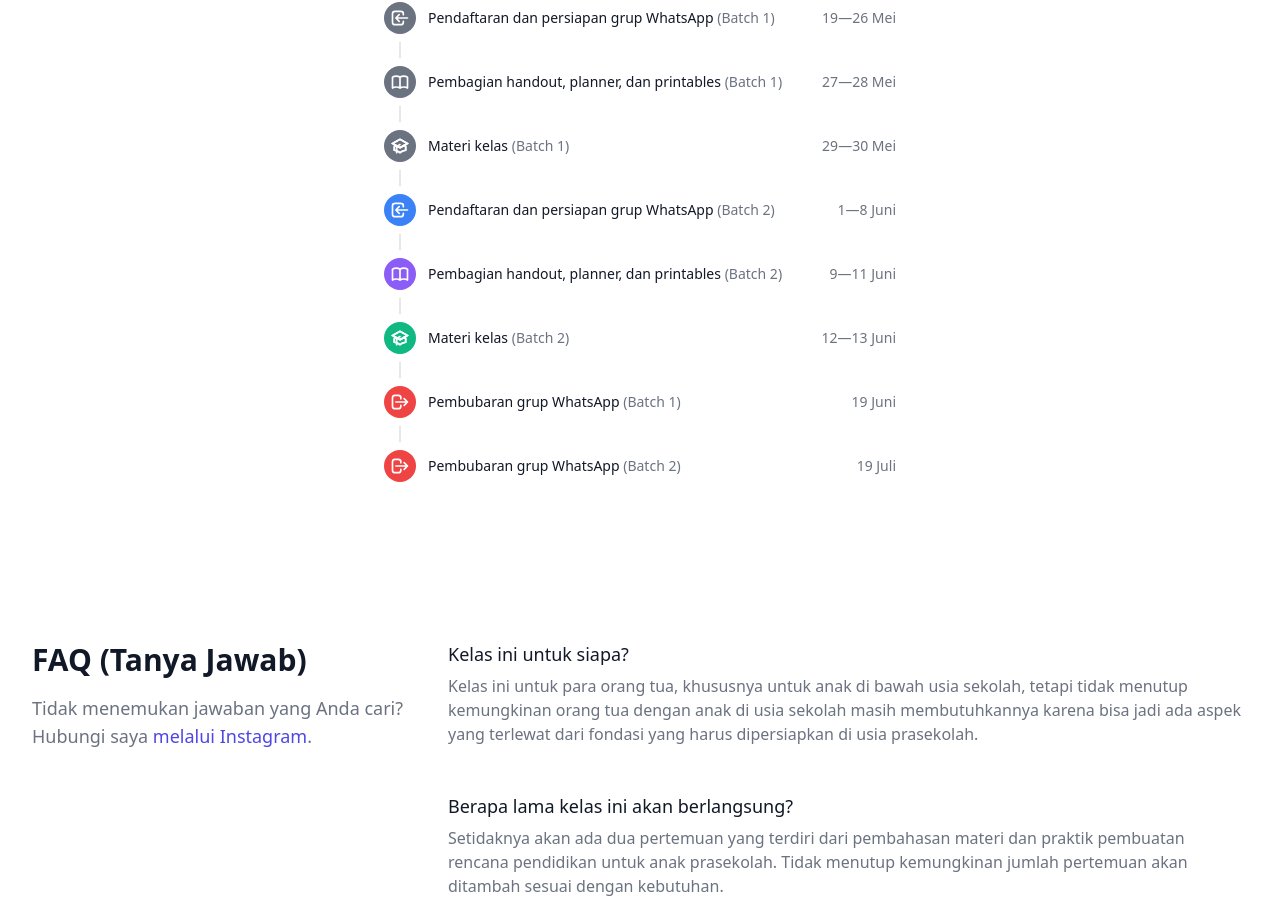
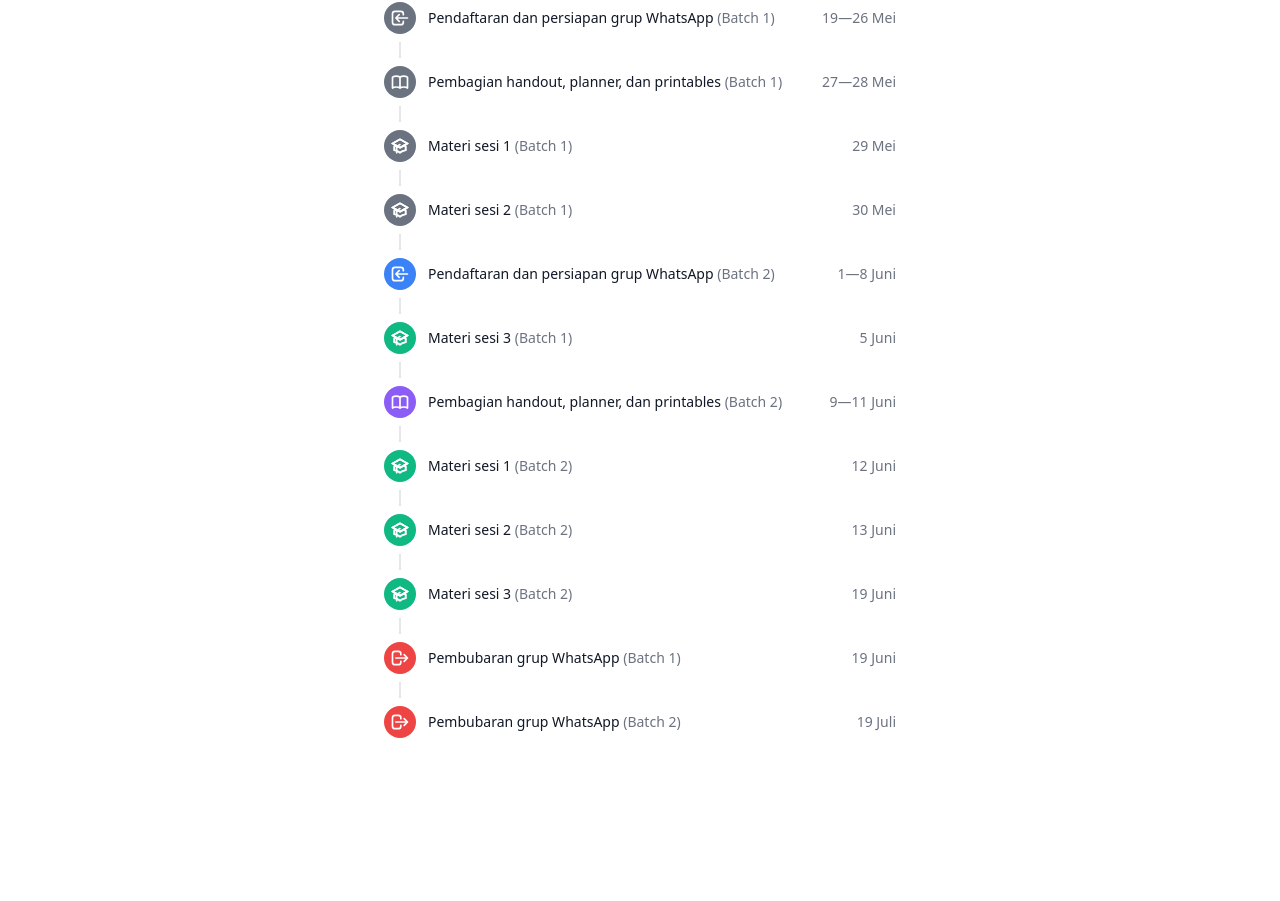
Before and after one commit to zainfathoni/rumahberbagi-app, a Next.js app: page / in a window 1280 px wide. Shown: the part 4370-5271 px from the top of the page. Built offline with nearby package versions, Linux system fonts and the light colour scheme; no server answers; a web font is replaced by a local one; what @tailwindcss/typography would draw is missing.

Commit message:
Update timeline

```diff
--- a/components/sections/timeline.tsx
+++ b/components/sections/timeline.tsx
@@ -19,9 +19,17 @@ const timeline = [
   },
   {
     batch: 1,
-    content: 'Materi kelas',
-    date: '29—30 Mei',
-    datetime: '2021-05-29/2021-05-30',
+    content: 'Materi sesi 1',
+    date: '29 Mei',
+    datetime: '2021-05-29',
+    icon: AcademicCapIcon,
+    iconBackground: 'bg-gray-500',
+  },
+  {
+    batch: 1,
+    content: 'Materi sesi 2',
+    date: '30 Mei',
+    datetime: '2021-05-30',
     icon: AcademicCapIcon,
     iconBackground: 'bg-gray-500',
   },
@@ -34,6 +42,14 @@ const timeline = [
     iconBackground: 'bg-blue-500',
   },
   {
+    batch: 1,
+    content: 'Materi sesi 3',
+    date: '5 Juni',
+    datetime: '2021-06-05',
+    icon: AcademicCapIcon,
+    iconBackground: 'bg-green-500',
+  },
+  {
     batch: 2,
     content: 'Pembagian handout, planner, dan printables',
     date: '9—11 Juni',
@@ -43,9 +59,25 @@ const timeline = [
   },
   {
     batch: 2,
-    content: 'Materi kelas',
-    date: '12—13 Juni',
-    datetime: '2021-06-12/2021-06-13',
+    content: 'Materi sesi 1',
+    date: '12 Juni',
+    datetime: '2021-06-12',
+    icon: AcademicCapIcon,
+    iconBackground: 'bg-green-500',
+  },
+  {
+    batch: 2,
+    content: 'Materi sesi 2',
+    date: '13 Juni',
+    datetime: '2021-06-13',
+    icon: AcademicCapIcon,
+    iconBackground: 'bg-green-500',
+  },
+  {
+    batch: 2,
+    content: 'Materi sesi 3',
+    date: '19 Juni',
+    datetime: '2021-06-19',
     icon: AcademicCapIcon,
     iconBackground: 'bg-green-500',
   },
@@ -81,7 +113,7 @@ export const Timeline = (): JSX.Element => {
         <div className="flow-root">
           <ul className="-mb-8">
             {timeline.map((event, eventIdx) => (
-              <li key={event.content}>
+              <li key={eventIdx}>
                 <div className="relative pb-8">
                   {eventIdx !== timeline.length - 1 ? (
                     <span className="absolute top-4 left-4 -ml-px h-full w-0.5 bg-gray-200" aria-hidden="true" />
```
